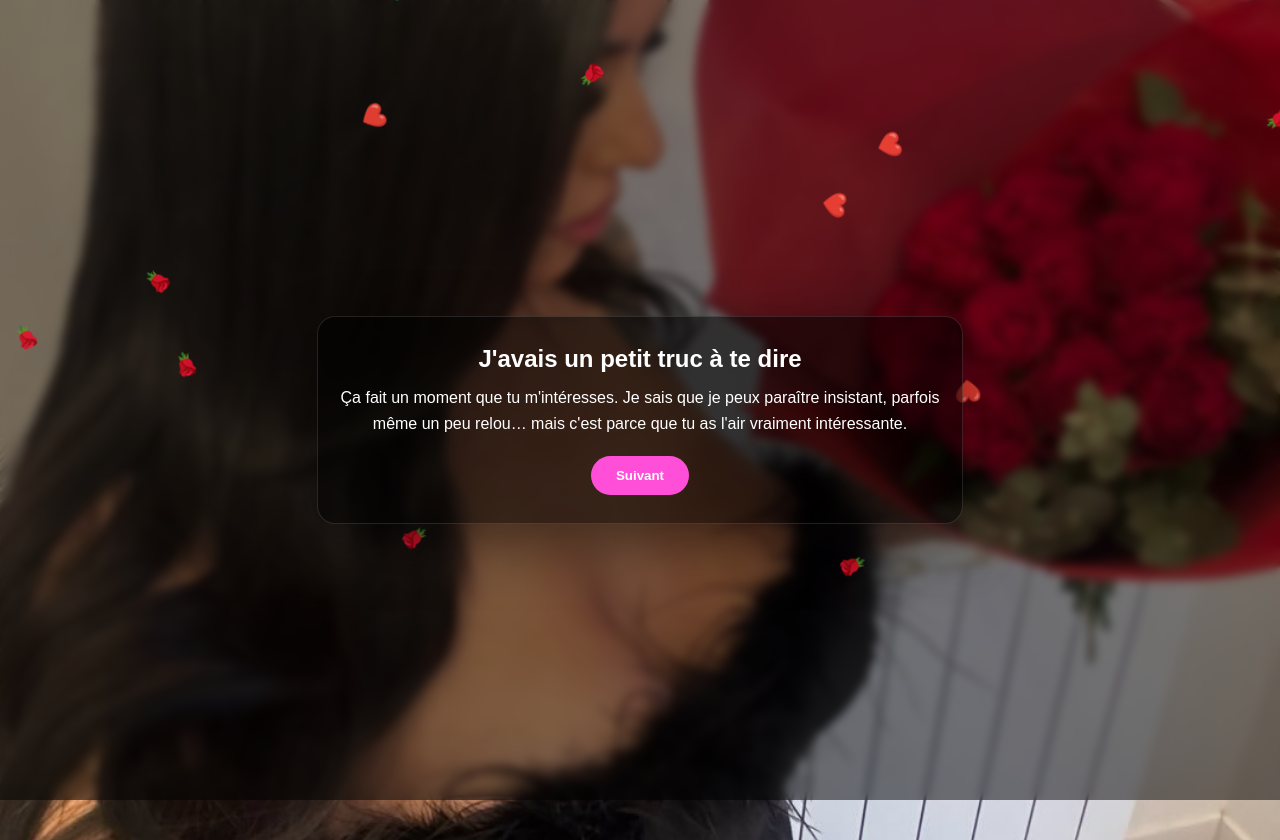
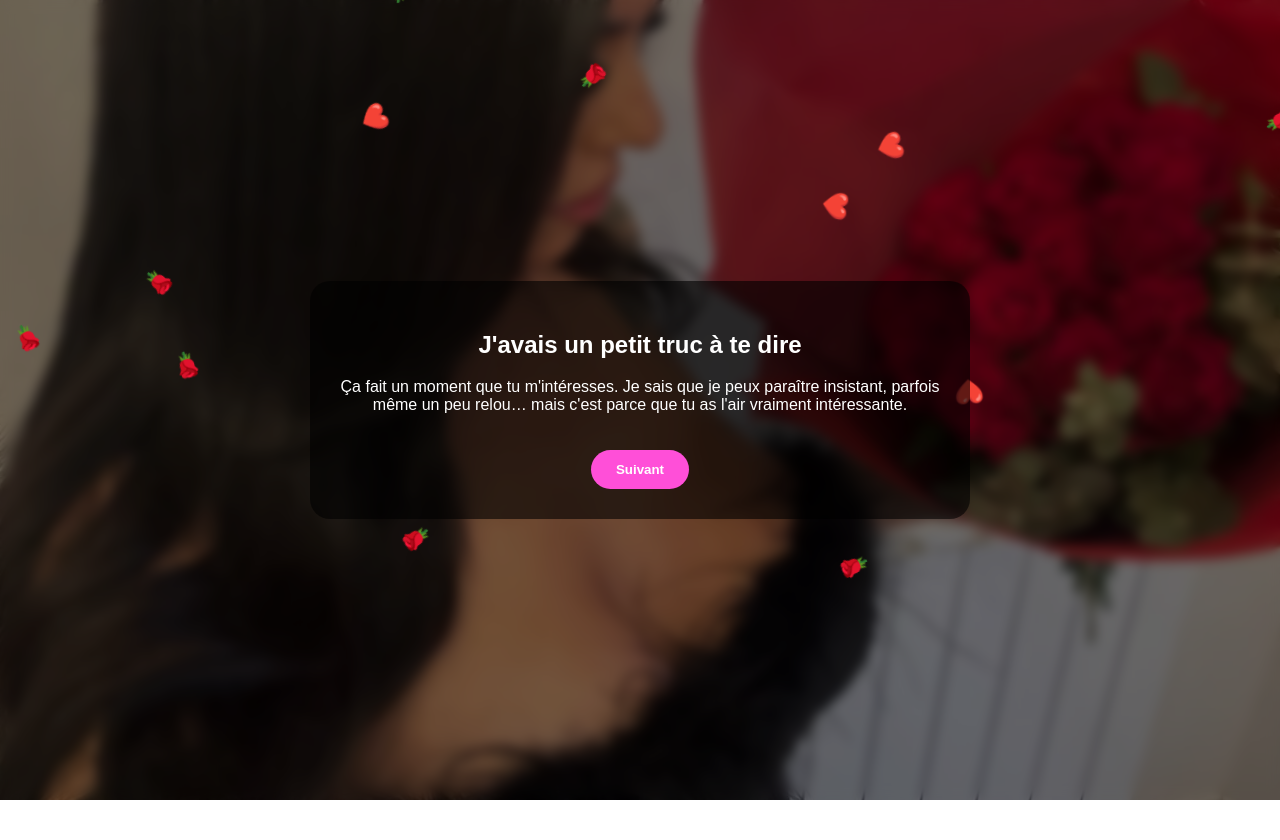
Before and after one commit to DB201s/gjsrd-, a plain HTML site: page index.html in a window 1280 px wide. After the commit the page ends 800 px from the top, so only its background shows below. Drawn offline with Linux system fonts and the light colour scheme.

Commit message:
Update index.html

```diff
--- a/index.html
+++ b/index.html
@@ -13,37 +13,31 @@
   display:flex;
   justify-content:center;
   align-items:center;
-    background:url("background.jpg") center/cover no-repeat;
   color:white;
   text-align:center;
-    padding:20px;
   overflow:hidden;
+  background:url("background.jpg") center/cover no-repeat;
 }
 
-  /* overlay sombre pour lisibilité */
+/* overlay sombre */
 body::before{
   content:"";
   position:fixed;
   inset:0;
-    background:rgba(0,0,0,0.50);
-    backdrop-filter:blur(5px);
+  background:rgba(0,0,0,0.55);
+  backdrop-filter:blur(6px);
   z-index:0;
 }
 
 .card{
   position:relative;
   z-index:2;
+  max-width:600px;
   width:90%;
-    max-width:600px;
-    background:rgba(0,0,0,0.55);
-    border:1px solid rgba(255,255,255,0.12);
-    border-radius:18px;
-    padding:28px 22px;
-    box-shadow:0 20px 60px rgba(0,0,0,0.45);
+  background:rgba(0,0,0,0.6);
+  padding:30px;
+  border-radius:20px;
 }
-
-  h2{ margin:0 0 12px 0; }
-  p{ margin:0; line-height:1.6; }
 
 button{
   margin-top:20px;
@@ -58,19 +52,20 @@
 }
 button:hover{ transform:scale(1.05); }
 
-  /* coeurs & roses */
+/* Coeurs & roses */
 .floating{
   position:fixed;
   top:-50px;
-    font-size:22px;
+  font-size:24px;
   animation:fall linear forwards;
-    z-index:1; /* derrière la card, devant le fond */
+  z-index:1;
   pointer-events:none;
-    opacity:0.9;
 }
 
 @keyframes fall{
-    to{ transform:translateY(110vh) rotate(360deg); }
+  to{
+    transform:translateY(110vh) rotate(360deg);
+  }
 }
 </style>
 </head>
@@ -84,6 +79,7 @@
 </div>
 
 <script>
+
 let page = 0;
 
 const pages = [
@@ -101,7 +97,7 @@
 },
 {
 title:"Alors voilà",
-      text:"J’ai envie d’apprendre à te connaître vraiment. Je suis motivé, sincère, et prêt à m’engager dans quelque chose de concret, même si je suis un peu plus jeune."
+text:"J’ai envie d’apprendre à te connaître vraiment. Je suis motivé, sincère, et prêt à m’engager dans quelque chose de concret."
 }
 ];
 
@@ -117,10 +113,9 @@
   } else {
     document.body.innerHTML = `
       <div style="position:relative;z-index:2;text-align:center;color:white;font-family:Arial;">
-          <h2>À toi de voir  👀</h2>
-          <p>Si tu veux, viens me dire ce que t'en penses 😌</p>
+        <h2>À toi de jouer 👀</h2>
         <br>
-          <a href="https://wa.me/447488813781?text=Je%20viens%20de%20voir%20ton%20site%20👀" target="_blank" rel="noopener">
+        <a href="https://wa.me/447488813781?text=Je%20viens%20de%20voir%20ton%20site%20👀" target="_blank">
           <button style="background:#25D366;">💬 M'écrire sur WhatsApp</button>
         </a>
       </div>
@@ -128,19 +123,21 @@
   }
 }
 
-  /* coeurs + roses */
+/* Effets coeurs / roses */
 function createFloating(){
   const el = document.createElement("div");
   el.className = "floating";
-    el.style.left = (Math.random()*100) + "vw";
+  el.style.left = Math.random()*100 + "vw";
   el.style.animationDuration = (5 + Math.random()*6) + "s";
   el.textContent = Math.random() > 0.5 ? "❤️" : "🌹";
   document.body.appendChild(el);
   setTimeout(()=> el.remove(), 12000);
 }
+
 setInterval(createFloating, 400);
 
 show();
+
 </script>
 
 </body>
```
Lines whose indentation alone changed are shown as unchanged.
